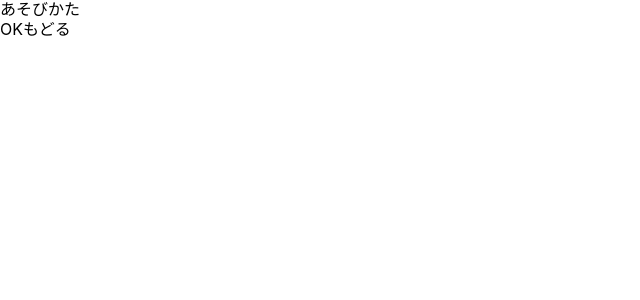
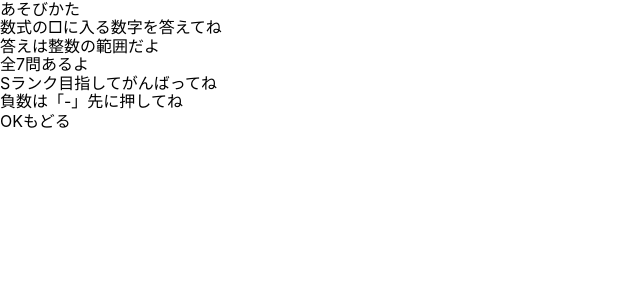
Before and after one commit to k-mysa6505/rikei-musikui, a React (Create React App) app: page / in a window 1280 px wide. Both pictures are taken after a click on the button "あそぶ". Shown: the top 300 px of the page, without its empty margins (0-640 px from the left). Built offline with nearby package versions, Linux system fonts and the light colour scheme.

Commit message:
add description in HowToPlayScreen.tsx

```diff
--- a/src/components/HowToPlayScreen.tsx
+++ b/src/components/HowToPlayScreen.tsx
@@ -9,6 +9,13 @@ const HowToPlayScreen: React.FC<HowToPlayScreenProps> = ({ onOK, onBack }) => {
   return (
     <div className="how-to-play-screen">
       <h1>あそびかた</h1>
+      <ol>
+        <li>数式の□に入る数字を答えてね</li>
+        <li>答えは整数の範囲だよ</li>
+        <li>全7問あるよ</li>
+        <li>Sランク目指してがんばってね</li>
+        <li>負数は「-」先に押してね</li>
+      </ol>
       <button onClick={onOK}>OK</button>
       <button onClick={onBack}>もどる</button>
     </div>
```
